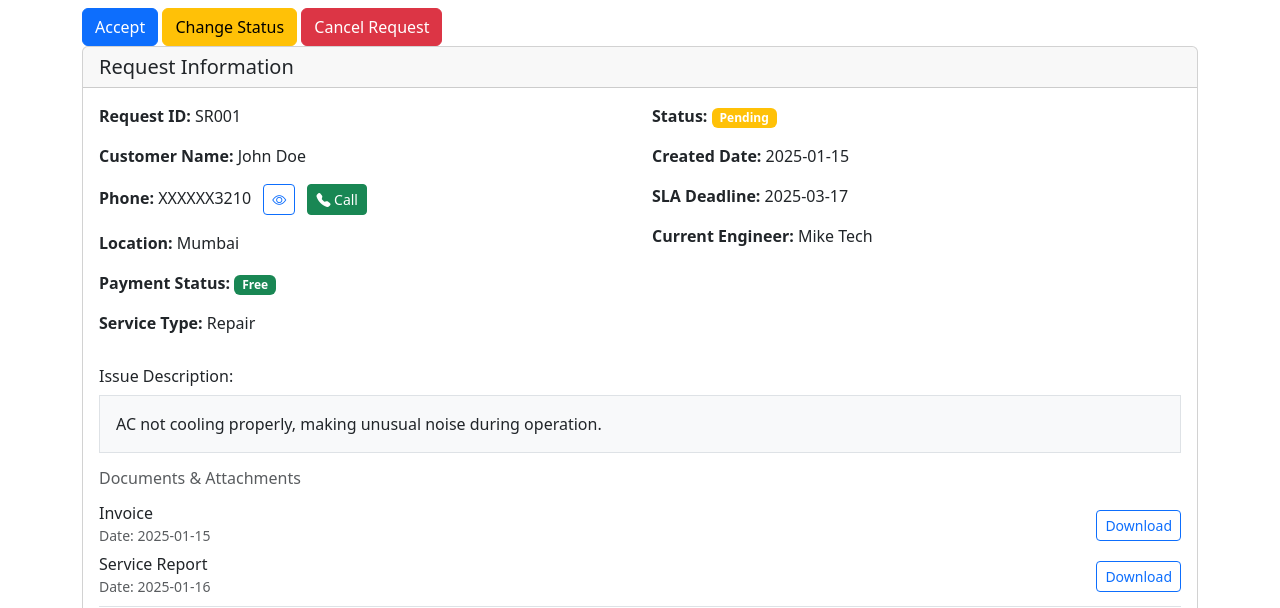
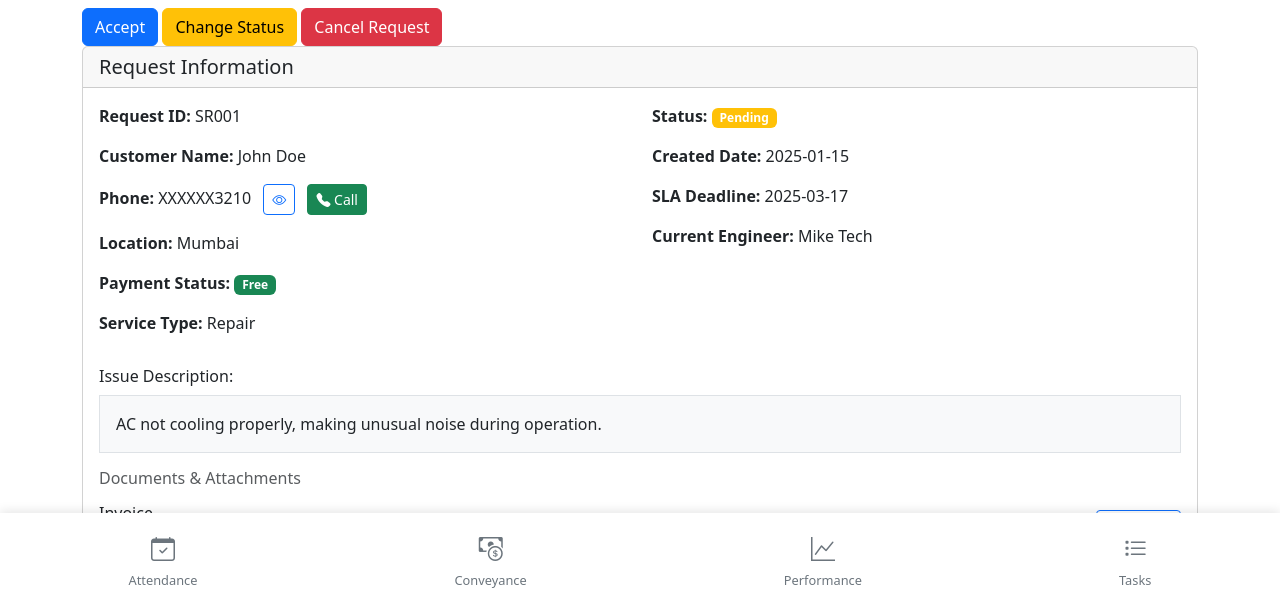
Before and after one commit to arpanm/cdit-franchise, a website: page engineer-service-details.html in a window 1280 px wide. Shown: the part 192-800 px from the top of the page. Drawn offline with nearby package versions, Linux system fonts and the light colour scheme.

Commit message:
engineer page footer

```diff
--- /dev/null
+++ b/css/engineer-footer.css
@@ -0,0 +1,45 @@
+.engineer-footer {
+    position: fixed;
+    bottom: 0;
+    left: 0;
+    right: 0;
+    background: #fff;
+    box-shadow: 0 -2px 10px rgba(0,0,0,0.1);
+    z-index: 1000;
+    padding: 10px 0;
+}
+
+.engineer-footer .nav-link {
+    display: flex;
+    flex-direction: column;
+    align-items: center;
+    color: #6c757d;
+    font-size: 0.8rem;
+    padding: 8px;
+    transition: color 0.3s ease;
+}
+
+.engineer-footer .nav-link i {
+    font-size: 1.5rem;
+    margin-bottom: 4px;
+}
+
+.engineer-footer .nav-link.active {
+    color: #0d6efd;
+}
+
+/* Add bottom padding to main content to prevent footer overlap */
+body {
+    padding-bottom: 80px;
+}
+
+/* Responsive adjustments */
+@media (max-width: 576px) {
+    .engineer-footer .nav-link {
+        font-size: 0.7rem;
+    }
+
+    .engineer-footer .nav-link i {
+        font-size: 1.2rem;
+    }
+}
--- a/engineer-service-details.html
+++ b/engineer-service-details.html
@@ -11,6 +11,7 @@
     <link rel="stylesheet" href="https://cdn.jsdelivr.net/npm/bootstrap-icons@1.11.1/font/bootstrap-icons.css">
     <link rel="stylesheet" href="css/inline-styles.css">
     <link rel="stylesheet" href="css/engineer-service-details.css">
+    <link rel="stylesheet" href="css/engineer-footer.css">
 </head>
 <body>
     <header class="header">
@@ -501,5 +502,27 @@
     <script src="js/warranty-plans.js"></script>
     <!-- Add script reference before closing body tag -->
     <script src="js/product-warranty-update.js"></script>
+
+    <!-- Engineer Footer Navigation -->
+    <footer class="engineer-footer">
+        <nav class="nav justify-content-around">
+            <a href="#" class="nav-link" data-bs-toggle="modal" data-bs-target="#attendanceModal">
+                <i class="bi bi-calendar-check"></i>
+                <span>Attendance</span>
+            </a>
+            <a href="#" class="nav-link" data-bs-toggle="modal" data-bs-target="#conveyanceModal">
+                <i class="bi bi-cash-coin"></i>
+                <span>Conveyance</span>
+            </a>
+            <a href="#" class="nav-link" data-bs-toggle="modal" data-bs-target="#performanceModal">
+                <i class="bi bi-graph-up"></i>
+                <span>Performance</span>
+            </a>
+            <a href="#" class="nav-link" data-bs-toggle="modal" data-bs-target="#tasksModal">
+                <i class="bi bi-list-task"></i>
+                <span>Tasks</span>
+            </a>
+        </nav>
+    </footer>
 </body>
 </html>
```
Also changed, not shown: engineer-service-list.html (+23 -0 lines).
